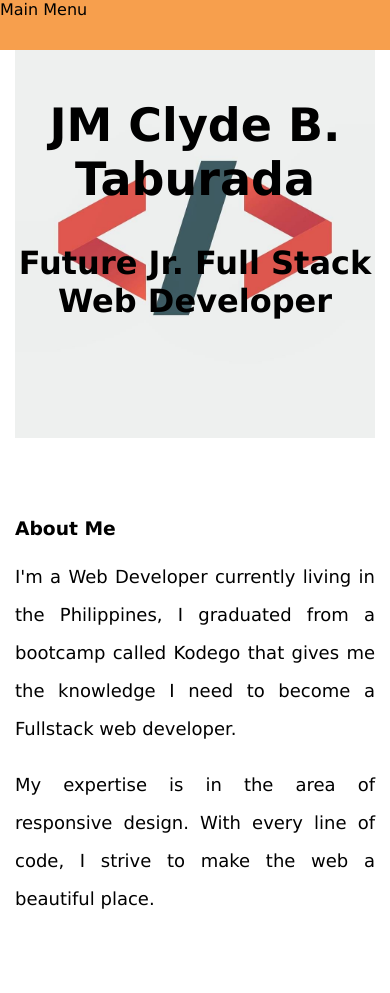
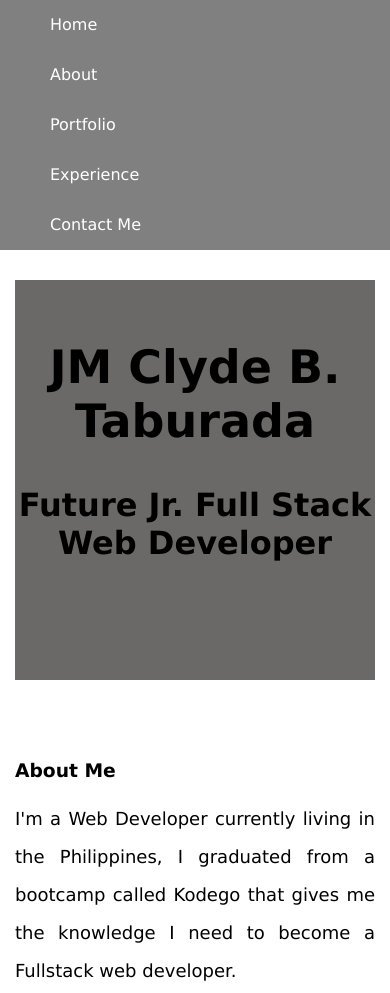
Before and after one commit to ClydeTaburada/htmlcss, a plain HTML site: page exercise2.html in a window 390 px wide. Shown: the top 993 px of the page. Drawn offline with Linux system fonts and the light colour scheme.

Commit message:
adding exercise2 nav menu

```diff
--- a/css/style.css
+++ b/css/style.css
@@ -2,6 +2,7 @@ body {
     margin: 0;
     font-family:Verdana, Geneva, Tahoma, sans-serif;
 }
+
 
 .page-wrapper {
     max-width: 1024px;
@@ -10,10 +11,11 @@ body {
     padding: 0px 15px 15px 15px;
 }
 
+
 header {
     height: 50px;
     width: 100%;
-    background-color: #f79f4d;
+    background-color: black;
     position: fixed;
     top: 0px;
     left: 0px;
@@ -24,6 +26,7 @@ header {
     background-image: url('../image/1.jpg') ;
     background-size: cover;
     background-position: center;
+    margin-top: 60px;
 }
 
 h1 {
@@ -248,3 +251,64 @@ section.my-portfolio .d-flex p{
 .grid-area .item-9 {
     grid-area: 2 / 4 / 5 / 6;
 }
+
+/* Navbar */
+.navbar ul {
+    list-style: none;
+    margin: 0;
+
+}
+.navbar ul li a {
+    text-decoration: none;
+    color: white;
+    line-height: 50px;
+
+ }
+
+ .navbar ul li:hover a{
+
+    color: #f79f4d;
+ }
+
+ .navbar ul li:hover{
+    background-color: forestgreen;
+    color: #f79f4d;
+ }
+
+ .navbar ul li {
+    display: inline-block;
+    padding: 0 10px;
+
+ }
+
+ /* to make navbar responsive */
+
+ @media screen and (max-width: 992px ) {
+
+    header {
+        height: auto;
+        background-color: gray;
+        position: absolute;
+    }
+
+    .banner {
+        margin-top: 280px;
+
+    }
+
+    .navbar ul li {
+        display: block;
+    }
+
+ }
+
+ /* to make the image diassappear when a  certain screen size applied */
+
+ @media screen and (max-width: 768px) {
+
+    .banner {
+        background-image: none;
+        background-color: #6b6967;
+
+    }
+ }
--- a/exercise2.html
+++ b/exercise2.html
@@ -6,7 +6,18 @@
   </head>
       <body>
         <div class="page-wrapper">
-          <header>Main Menu</header>
+          <header>
+            <nav class="navbar">
+                <ul>
+                    <li><a href="#">Home</a></li>
+                    <li><a href="#">About</a></li>
+                    <li><a href="#">Portfolio</a></li>
+                    <li><a href="#">Experience</a></li>
+                    <li><a href="#">Contact Me</a></li>
+                </ul>
+            </nav>
+
+          </header>
           <section class="banner">
                 <h1>JM Clyde B. Taburada</h1>
                 <h2>Future Jr. Full Stack Web Developer </h2>
```
